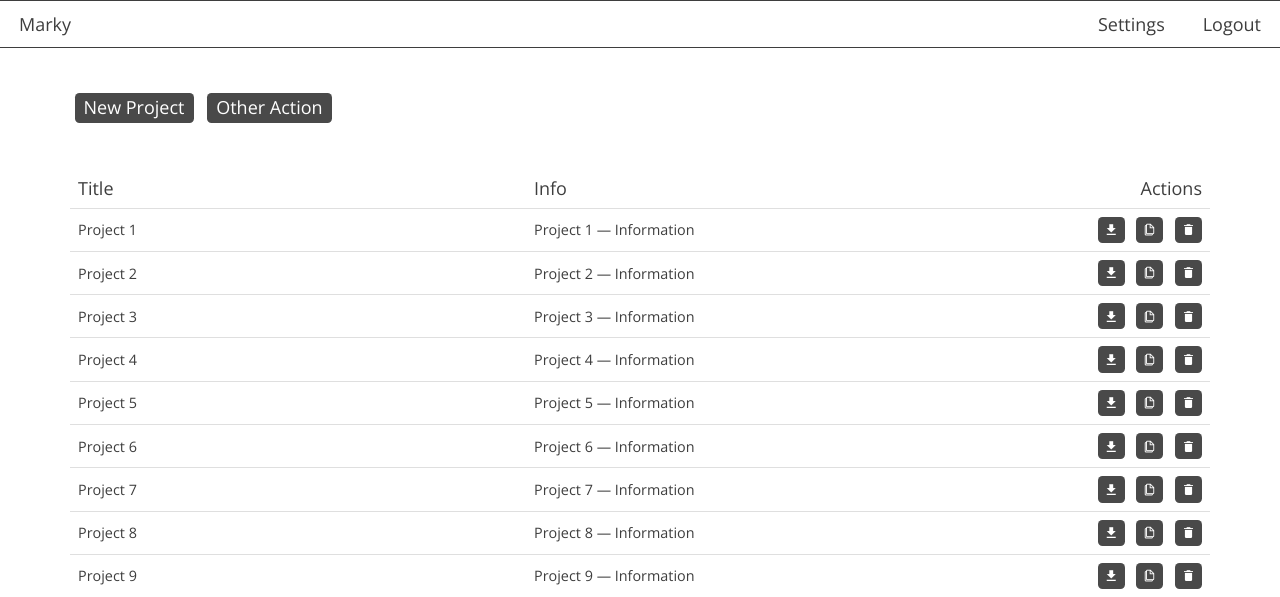
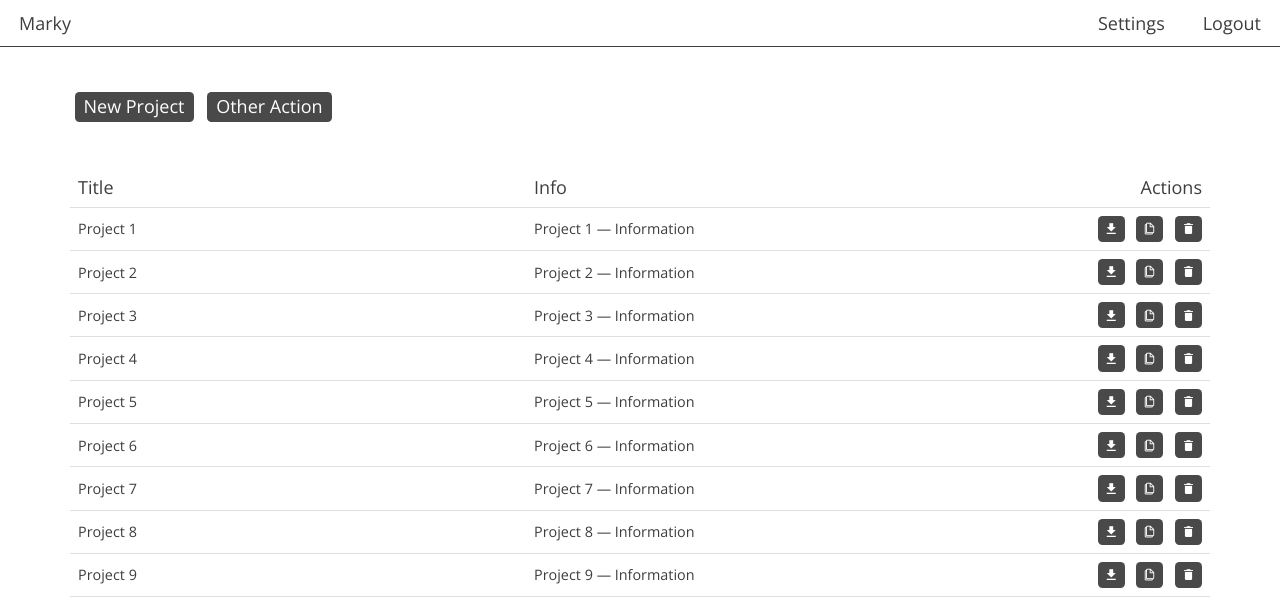
Before and after one commit to DecryptedBit/MarkupOnline, a Flask app: page /editor/ in a window 1280 px wide. Shown: the top 597 px of the page. Run offline with Flask 2, Linux system fonts and the light colour scheme.

Commit message:
Remove border-top of the navbar in the editor views

```diff
--- a/marky/static/css/editor.css
+++ b/marky/static/css/editor.css
@@ -4,6 +4,7 @@ footer {
 
 .navbar {
     margin: 0;
+    border-top: 0px solid transparent;
 }
 
 .navbar .container {
```
